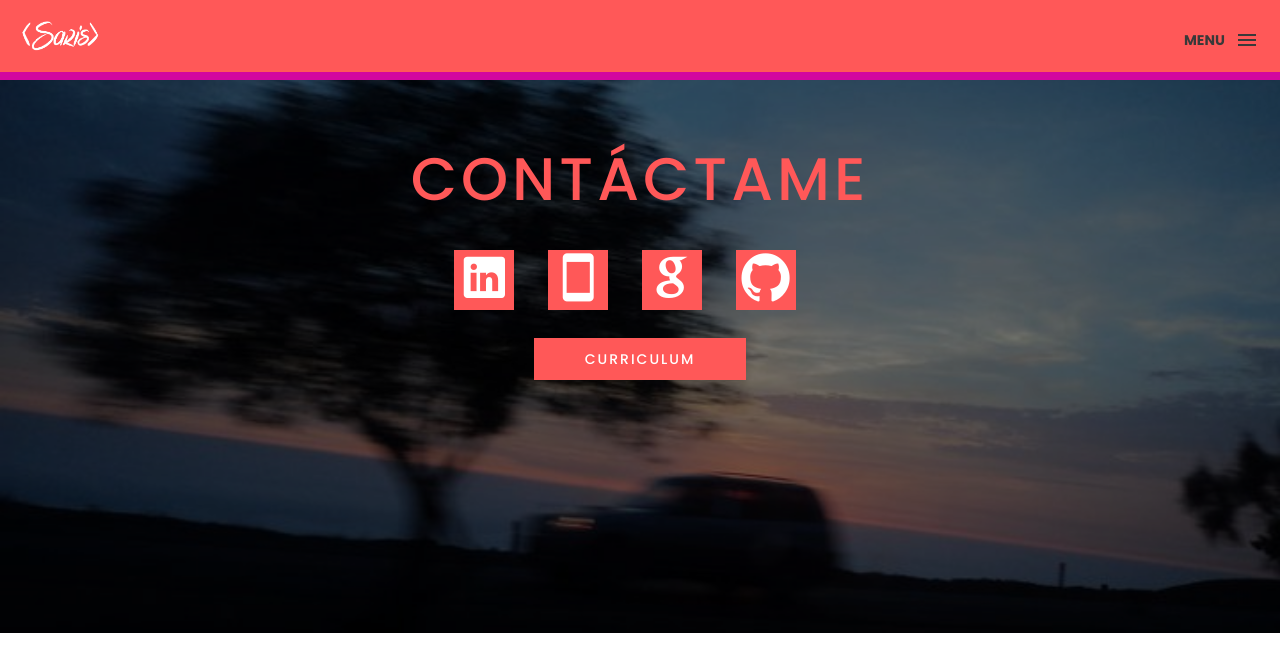
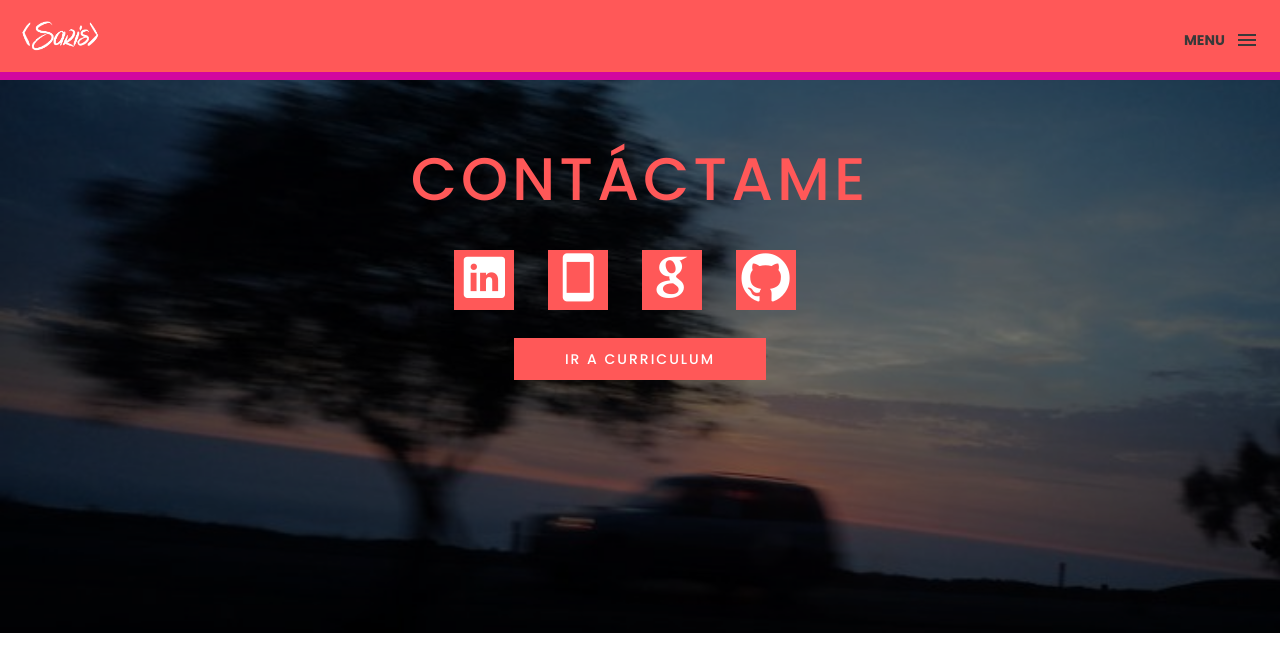
Before and after one commit to SARISCJ/Portafolio-Saris, a plain HTML site: page contact.html in a window 1280 px wide. Drawn offline with Linux system fonts and the light colour scheme; files whose address does not match are found by name.

```diff
--- a/contact.html
+++ b/contact.html
@@ -57,7 +57,7 @@
             <div class="box-social"><a href="https://github.com/SARISCJ" target="_blank"><i class="ion-social-github"></i></a></div>
           </div>
           <div class="cv">
-            <a href="https://www.dropbox.com/s/enmvash7obkjlqt/cv%20sara%20castillo.pdf?dl=0" target="_blank" class="btn btn-box">CURRICULUM</a>
+            <a href="https://www.dropbox.com/s/enmvash7obkjlqt/cv%20sara%20castillo.pdf?dl=0" target="_blank" class="btn btn-box">IR A CURRICULUM</a>
           </div>
         </div>
       </section>
```
